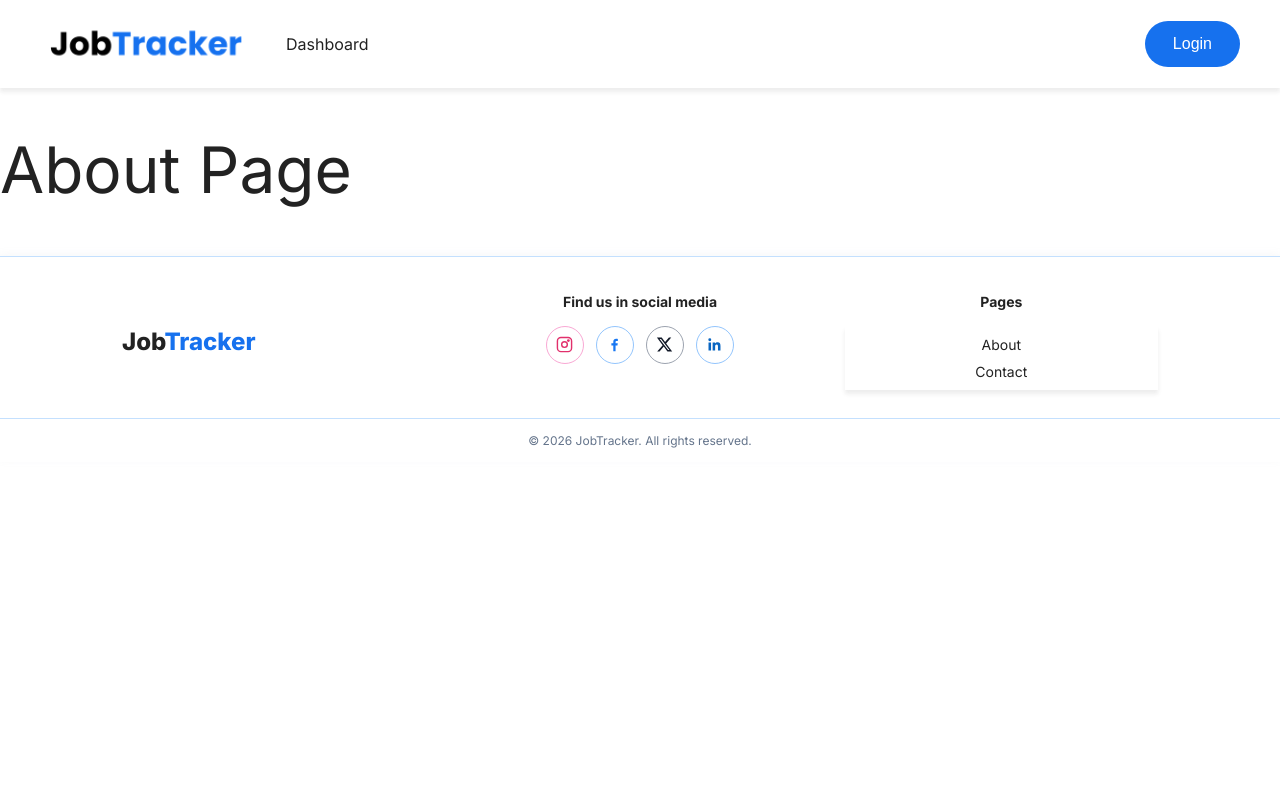
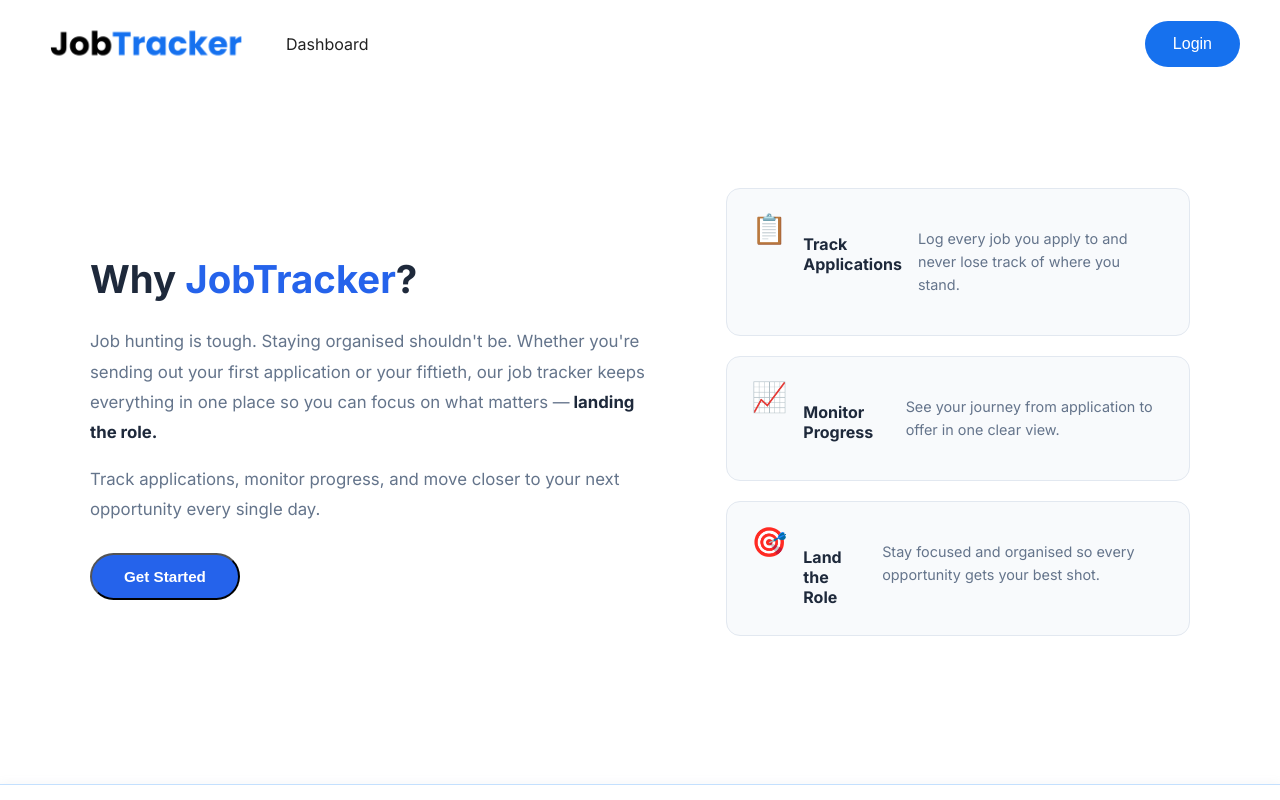
Before and after one commit to SheCodesAus/Programmer-Penguins-frontend, a React app in the folder frontend/: page /about in a window 1280 px wide. Shown: the top 800 px of the page. Built offline with nearby package versions, Linux system fonts and the light colour scheme; no server answers; the HTML template or start-up script is replaced by a standard one.

Commit message:
Add about page

```diff
--- a/frontend/src/pages/AboutPage.css
+++ b/frontend/src/pages/AboutPage.css
@@ -0,0 +1,111 @@
+#about {
+  padding: 100px 20px;
+  background: #fff;
+}
+
+.about-container {
+  max-width: 1100px;
+  margin: 0 auto;
+  display: flex;
+  align-items: center;
+  gap: 80px;
+}
+
+/* --- Left Text Side --- */
+.about-text {
+  flex: 1.2;
+}
+
+.about-text h2 {
+  font-size: 2.4rem;
+  font-weight: 700;
+  color: #1E293B;
+  margin-bottom: 24px;
+  line-height: 1.2;
+}
+
+.highlight {
+  color: #2563EB;
+}
+
+.about-text p {
+  font-size: 1.05rem;
+  color: #64748B;
+  line-height: 1.8;
+  margin-bottom: 16px;
+}
+
+.about-text strong {
+  color: #1E293B;
+}
+
+.about-btn {
+  display: inline-block;
+  margin-top: 12px;
+  padding: 13px 32px;
+  background: #2563EB;
+  color: #fff;
+  border-radius: 50px;
+  text-decoration: none;
+  font-weight: 600;
+  font-size: 0.95rem;
+  transition: background 0.2s, transform 0.1s;
+}
+
+.about-btn:hover { background: #1D4ED8; }
+.about-btn:active { transform: scale(0.97); }
+
+/* --- Right Cards Side --- */
+.about-cards {
+  flex: 1;
+  display: flex;
+  flex-direction: column;
+  gap: 20px;
+}
+
+.about-card {
+  background: #F8FAFC;
+  border: 1.5px solid #E2E8F0;
+  border-radius: 14px;
+  padding: 24px;
+  display: flex;
+  align-items: flex-start;
+  gap: 16px;
+  transition: box-shadow 0.2s, transform 0.2s;
+}
+
+.about-card:hover {
+  box-shadow: 0 6px 24px rgba(37, 99, 235, 0.08);
+  transform: translateY(-2px);
+}
+
+.card-icon {
+  font-size: 1.8rem;
+  line-height: 1;
+  margin-top: 2px;
+}
+
+.about-card h4 {
+  font-size: 1rem;
+  font-weight: 700;
+  color: #1E293B;
+  margin-bottom: 4px;
+}
+
+.about-card p {
+  font-size: 0.9rem;
+  color: #64748B;
+  line-height: 1.6;
+}
+
+/* --- Responsive --- */
+@media (max-width: 768px) {
+  .about-container {
+    flex-direction: column;
+    gap: 48px;
+  }
+
+  .about-text h2 {
+    font-size: 1.8rem;
+  }
+}
--- a/frontend/src/pages/AboutPage.jsx
+++ b/frontend/src/pages/AboutPage.jsx
@@ -1,3 +1,56 @@
-export default function AboutPage() {
-  return <h1>About Page</h1>;
+import { useNavigate } from "react-router-dom";
+import "./AboutPage.css";
+
+function About() {
+  const navigate = useNavigate();
+
+  function handleGetStarted() {
+    const token = localStorage.getItem("token");
+    navigate(token ? "/dashboard" : "/login");
+  }
+
+  return (
+    <section id="about">
+      <div className="about-container">
+
+        <div className="about-text">
+          <h2>Why <span className="highlight">JobTracker</span>?</h2>
+          <p>
+            Job hunting is tough. Staying organised shouldn't be. Whether you're
+            sending out your first application or your fiftieth, our job tracker
+            keeps everything in one place so you can focus on what matters —
+            <strong> landing the role.</strong>
+          </p>
+          <p>
+            Track applications, monitor progress, and move closer to your next
+            opportunity every single day.
+          </p>
+          <button type="button" className="about-btn" onClick={handleGetStarted}>
+            Get Started
+          </button>
+        </div>
+
+        <div className="about-cards">
+          <div className="about-card">
+            <span className="card-icon">📋</span>
+            <h4>Track Applications</h4>
+            <p>Log every job you apply to and never lose track of where you stand.</p>
+          </div>
+          <div className="about-card">
+            <span className="card-icon">📈</span>
+            <h4>Monitor Progress</h4>
+            <p>See your journey from application to offer in one clear view.</p>
+          </div>
+          <div className="about-card">
+            <span className="card-icon">🎯</span>
+            <h4>Land the Role</h4>
+            <p>Stay focused and organised so every opportunity gets your best shot.</p>
+          </div>
+        </div>
+
+      </div>
+    </section>
+  );
 }
+
+export default About;
```
